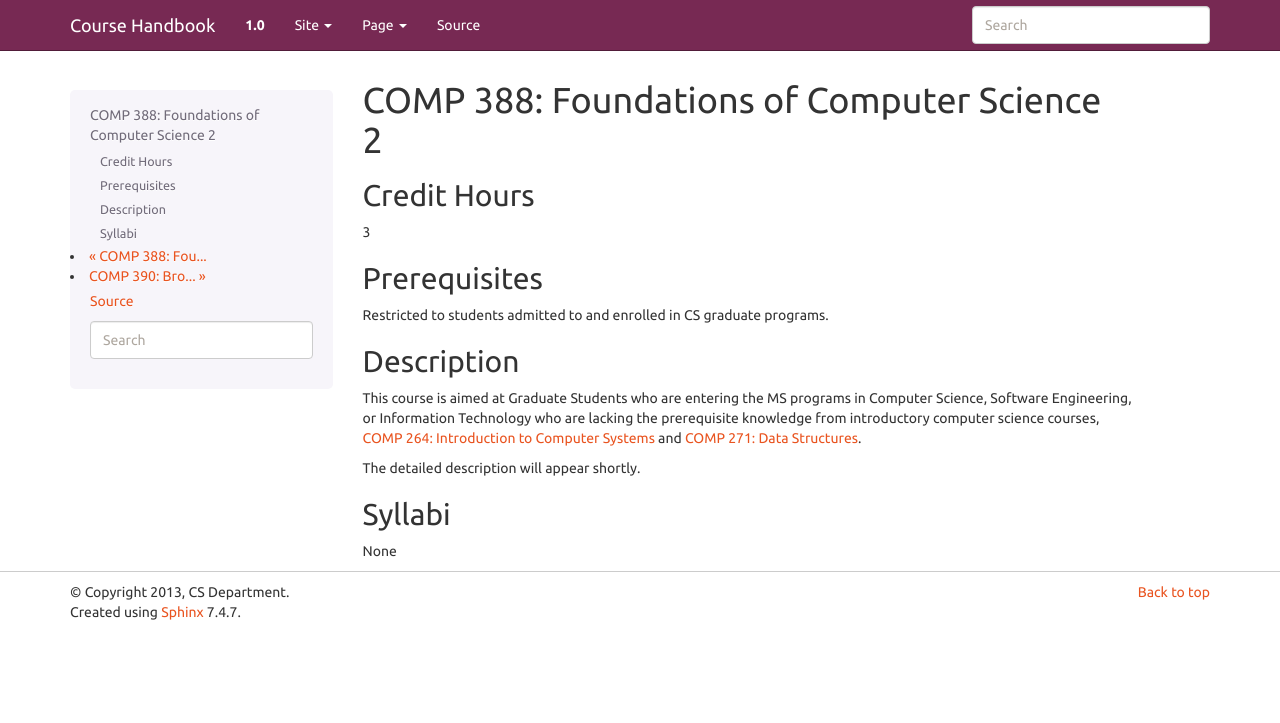
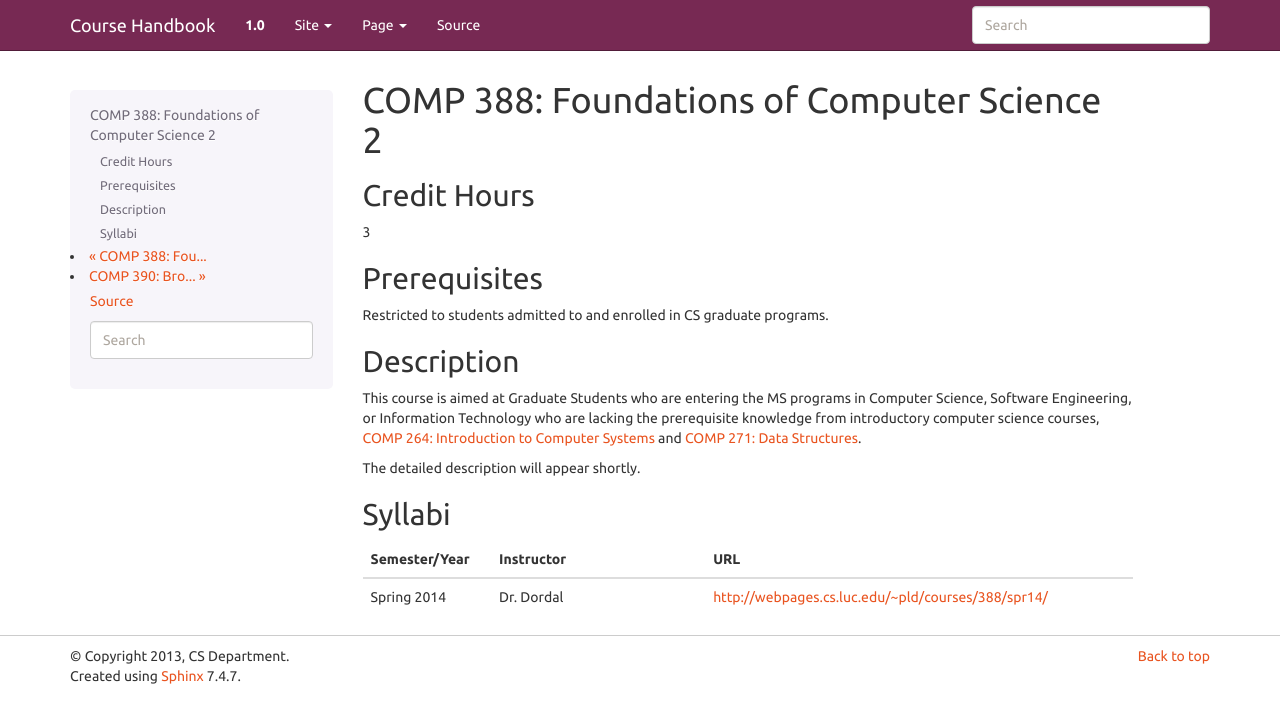
Before and after one commit to kyang5/coursedescriptions, a Sphinx documentation site: the page built from source/comp388fcs2.rst, in a window 1280 px wide. Shown: the top 723 px of the page. Built offline with Sphinx 7.4.7, drawn with Linux system fonts in a browser that asks for light colours.

Commit message:
Updated syllabus info for COMP 388 Foundations II

```diff
--- a/source/comp388fcs2.rst
+++ b/source/comp388fcs2.rst
@@ -24,4 +24,8 @@ The detailed description will appear shortly.
 Syllabi
 ---------------------
 
-None
+.. csv-table::
+   	:header: "Semester/Year", "Instructor", "URL"
+   	:widths: 15, 25, 50
+
+	"Spring 2014", "Dr. Dordal", "http://webpages.cs.luc.edu/~pld/courses/388/spr14/"
```
